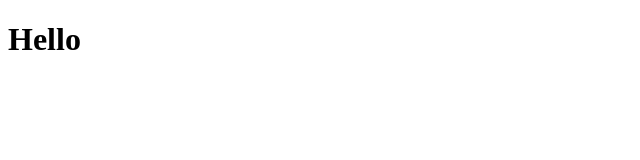
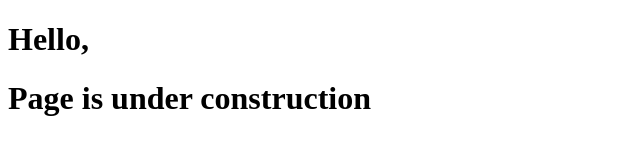
Before and after one commit to ihasidul/ihasidul.github.io, a plain HTML site: page index.html in a window 1280 px wide. Shown: the whole page, without its empty margins (0-640 px from the left). Drawn offline with Linux system fonts and the light colour scheme.

Commit message:
Update index

```diff
--- a/index.html
+++ b/index.html
@@ -9,7 +9,8 @@
 </head>
 
 <body>
-    <h1>Hello</h1>
+    <h1>Hello,</h1>
+    <h1>Page is under construction <h1>
 
 </body>
 
```
